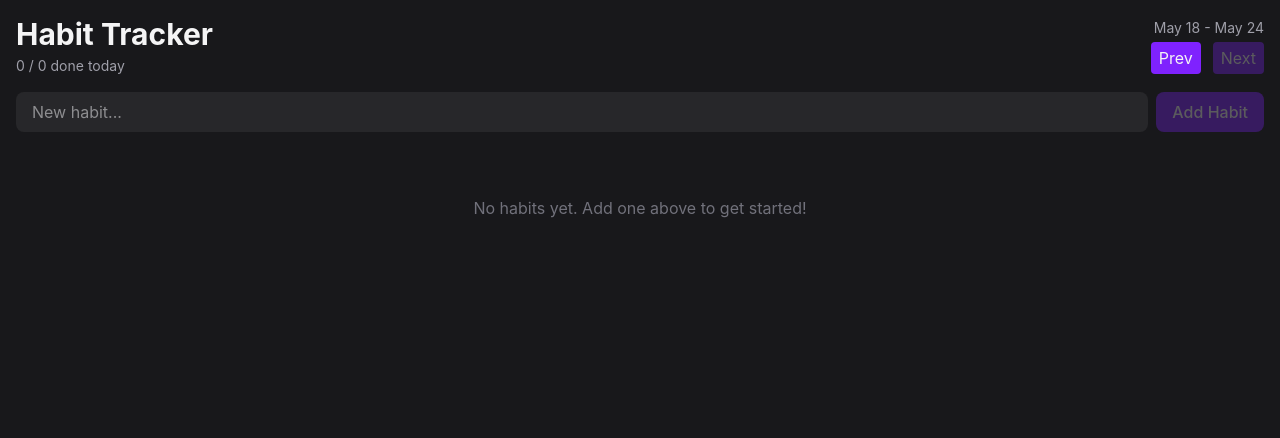
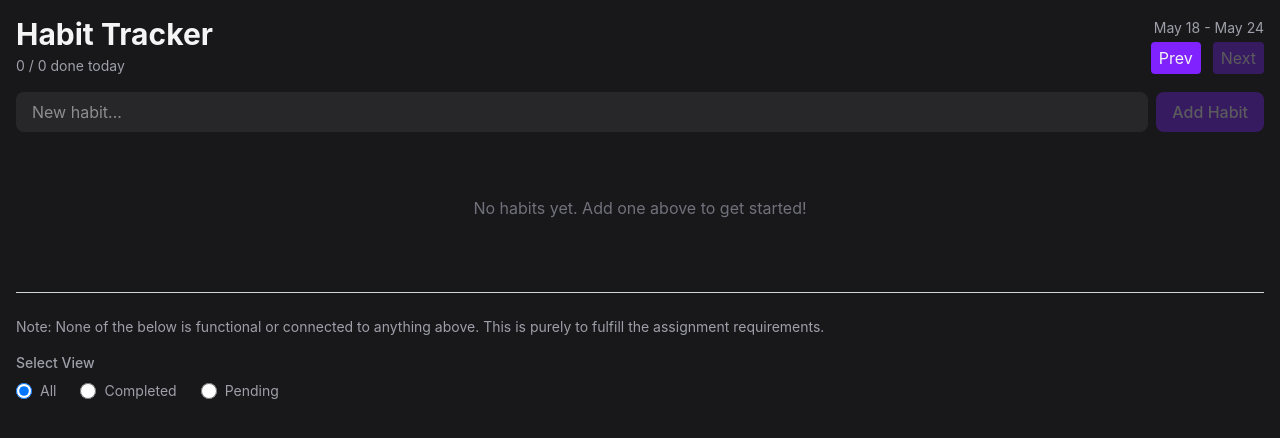
Before and after one commit to CallmeCheese1/React-Tutorial-Project, a React (Vite) app: page / in a window 1280 px wide. Shown: the top 438 px of the page. Built offline with nearby package versions, Linux system fonts and the light colour scheme.

Commit message:
Reworked and added more to application for assignment

```diff
--- a/package.json
+++ b/package.json
@@ -8,6 +8,7 @@
     "predeploy": "npm run build",
     "deploy": "gh-pages -d dist",
     "dev": "vite",
+    "test": "vitest",
     "build": "tsc -b && vite build",
     "lint": "eslint .",
     "preview": "vite preview"
@@ -37,6 +38,7 @@
     "globals": "^17.6.0",
     "typescript": "~6.0.2",
     "typescript-eslint": "^8.59.2",
-    "vite": "^8.0.12"
+    "vite": "^8.0.12",
+    "vitest": "^5.0.1"
   }
 }
--- a/src/App.tsx
+++ b/src/App.tsx
@@ -22,7 +22,7 @@ export default function App() {
     document.addEventListener("click", handler);
 
     return () => {
-      document.removeEventListener("click", handler)
+      document.removeEventListener("click", handler);
     };
   }, [weekOffset]);
 
@@ -37,6 +37,51 @@ export default function App() {
         <HabitForm />
         <HabitList visibleDates={visibleDates} />
       </HabitProvider>
+
+      {/*this is a line*/}
+      <hr className="border-t border-gray-300 my-2" />
+
+      <span className="text-zinc-400 text-sm">
+        Note: None of the below is functional or connected to anything above.
+        This is purely to fulfill the assignment requirements.
+      </span>
+
+      <fieldset className="flex items-center gap-6">
+        <legend className="text-sm font-medium text-zinc-400 mb-2">
+          Select View
+        </legend>
+
+        <label className="flex items-center gap-2 cursor-pointer text-zinc-400 text-sm">
+          <input
+            type="radio"
+            name="habit-filter"
+            value="all"
+            defaultChecked
+            className="w-4 h-4 text-blue-600 border-gray-300 focus:ring-blue-500"
+          />
+          All
+        </label>
+
+        <label className="flex items-center gap-2 cursor-pointer text-zinc-400 text-sm">
+          <input
+            type="radio"
+            name="habit-filter"
+            value="completed"
+            className="w-4 h-4 text-blue-600 border-gray-300 focus:ring-blue-500"
+          />
+          Completed
+        </label>
+
+        <label className="flex items-center gap-2 cursor-pointer text-zinc-400 text-sm">
+          <input
+            type="radio"
+            name="habit-filter"
+            value="pending"
+            className="w-4 h-4 text-blue-600 border-gray-300 focus:ring-blue-500"
+          />
+          Pending
+        </label>
+      </fieldset>
     </div>
   );
 }
--- /dev/null
+++ b/src/script.ts
@@ -0,0 +1,5 @@
+export function add(a: number, b: number) {
+  return a + b;
+}
+
+console.log("add(1, 2) =", add(1, 2));
```
Also changed, not shown: 2 other files (tests, documents, lock files or other folders).
